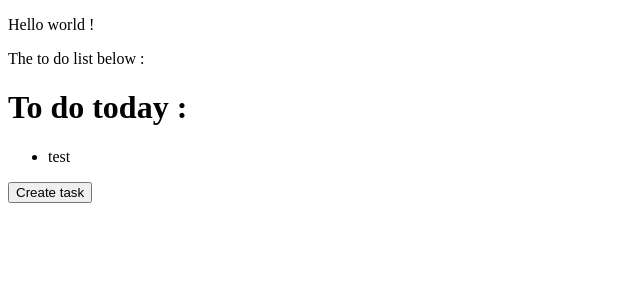
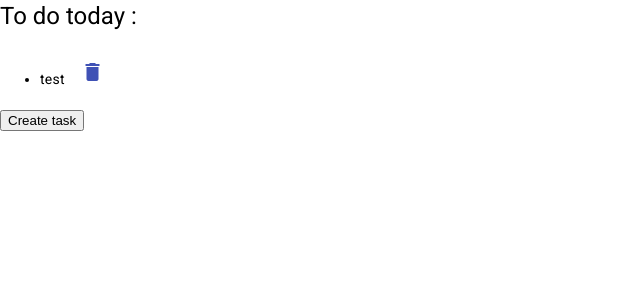
Before and after one commit to Darchevil/app, an Angular app: page / in a window 1280 px wide. Shown: the top 300 px of the page, without its empty margins (0-640 px from the left). Built offline with nearby package versions, Linux system fonts and the light colour scheme.

Commit message:
Adding and deleting Task

```diff
--- a/angular.json
+++ b/angular.json
@@ -22,7 +22,10 @@
               "projects/todo-src/src/favicon.ico",
               "projects/todo-src/src/assets"
             ],
-            "styles": ["projects/todo-src/src/styles.css"],
+            "styles": [
+              "@angular/material/prebuilt-themes/indigo-pink.css",
+              "projects/todo-src/src/styles.css"
+            ],
             "scripts": [],
             "server": "projects/todo-src/src/main.server.ts",
             "prerender": true,
@@ -81,7 +84,10 @@
               "projects/todo-src/src/favicon.ico",
               "projects/todo-src/src/assets"
             ],
-            "styles": ["projects/todo-src/src/styles.css"],
+            "styles": [
+              "@angular/material/prebuilt-themes/indigo-pink.css",
+              "projects/todo-src/src/styles.css"
+            ],
             "scripts": []
           }
         }
--- a/projects/todo-src/src/app/app.component.html
+++ b/projects/todo-src/src/app/app.component.html
@@ -1,7 +1,3 @@
-<p>Hello world !</p>
-
-<p>The to do list below :</p>
-
 <app-todo-list></app-todo-list>
 
 <router-outlet></router-outlet>
--- a/projects/todo-src/src/app/app.config.ts
+++ b/projects/todo-src/src/app/app.config.ts
@@ -3,7 +3,8 @@ import { provideRouter } from '@angular/router';
 
 import { routes } from './app.routes';
 import { provideClientHydration } from '@angular/platform-browser';
+import { provideAnimations } from '@angular/platform-browser/animations';
 
 export const appConfig: ApplicationConfig = {
-  providers: [provideRouter(routes), provideClientHydration()]
+  providers: [provideRouter(routes), provideClientHydration(), provideAnimations()]
 };
--- a/projects/todo-src/src/app/components/popup/popup.component.ts
+++ b/projects/todo-src/src/app/components/popup/popup.component.ts
@@ -1,5 +1,5 @@
 import { Component, EventEmitter, OnInit, Output } from '@angular/core';
-import { MatDialog, MatDialogModule } from '@angular/material/dialog';
+import { MatDialogModule, MatDialogRef } from '@angular/material/dialog';
 import { CommonModule, NgIf } from '@angular/common';
 import {
   FormControl,
@@ -33,14 +33,14 @@ export class PopupComponent {
 
   taskCreated?: Task;
   @Output() newTask = new EventEmitter<Task>();
-  constructor(private dialog: MatDialog) {}
+  constructor(private dialog: MatDialogRef<PopupComponent>) {}
 
   get titleCreate() {
     return this.taskForm.get('titleCreate');
   }
 
   onClose() {
-    this.dialog.closeAll();
+    this.dialog.close();
   }
 
   onSubmit() {
@@ -49,6 +49,6 @@ export class PopupComponent {
       this.taskCreated = new Task(taskResult.titleCreate);
       this.newTask.emit(this.taskCreated);
     }
-    this.dialog.closeAll();
+    this.dialog.close();
   }
 }
--- a/projects/todo-src/src/app/components/todo-list/todo-list-element/todo-list-element.component.html
+++ b/projects/todo-src/src/app/components/todo-list/todo-list-element/todo-list-element.component.html
@@ -1,3 +1,13 @@
 <ul *ngFor="let task of listTask">
-  <li>{{ task.title }}</li>
+  <li>
+    {{ task.title }}
+    <button
+      mat-icon-button
+      color="primary"
+      aria-label="delete a task"
+      (click)="deleteTask(task)"
+    >
+      <mat-icon>delete</mat-icon>
+    </button>
+  </li>
 </ul>
--- a/projects/todo-src/src/app/components/todo-list/todo-list-element/todo-list-element.component.ts
+++ b/projects/todo-src/src/app/components/todo-list/todo-list-element/todo-list-element.component.ts
@@ -1,20 +1,29 @@
-import { Component, Input, OnInit } from '@angular/core';
+import { Component, Input, OnInit, Output } from '@angular/core';
 import { Task } from '../../../types/task';
 import { NgFor } from '@angular/common';
+import { MatButtonModule } from '@angular/material/button';
+import { MatIconModule } from '@angular/material/icon';
+import { EventEmitter } from '@angular/core';
 
 @Component({
   selector: 'todo-list-element',
   standalone: true,
-  imports: [NgFor],
+  imports: [NgFor, MatButtonModule, MatIconModule],
   templateUrl: './todo-list-element.component.html',
   styleUrl: './todo-list-element.component.css',
 })
 export class TodoListElementComponent implements OnInit {
   //child
   @Input() listTask: Array<Task> = [];
+  @Output() taskDeleted = new EventEmitter<Task>();
+
   task: Task = { title: 'test', done: false };
 
   ngOnInit(): void {
     this.listTask.push(this.task);
   }
+
+  deleteTask(taskToDelete: Task) {
+    this.taskDeleted.emit(taskToDelete);
+  }
 }
--- a/projects/todo-src/src/app/components/todo-list/todo-list.component.html
+++ b/projects/todo-src/src/app/components/todo-list/todo-list.component.html
@@ -1,6 +1,8 @@
 <h1>To do today :</h1>
 
-<todo-list-element [listTask]="listTask"></todo-list-element>
+<todo-list-element
+  [listTask]="listTask"
+  (taskDeleted)="deleteTask($event)"
+></todo-list-element>
 
-<app-popup *ngIf="opened" (newTask)="addNewTask($event)"></app-popup>
 <button (click)="openPopup()">Create task</button>
--- a/projects/todo-src/src/app/components/todo-list/todo-list.component.ts
+++ b/projects/todo-src/src/app/components/todo-list/todo-list.component.ts
@@ -22,14 +22,15 @@ export class TodoListComponent {
   constructor(private dialog: MatDialog) {}
   //Parent component
   //Possède une liste de task et c'est lui qui update les task et qui peut agir sur les tasks
-  // updateListTask(taskToPush: Task) {
-  //   this.listTask.push(taskToPush);
-  // }
   opened: boolean = false;
   listTask: Array<Task> = [];
   openPopup() {
-    this.opened = true;
-    // this.dialog.open(PopupComponent);
+    const dialogRef = this.dialog.open(PopupComponent);
+
+    dialogRef.componentInstance.newTask.subscribe((taskCreated: Task) => {
+      console.log('Nouvelle tache :', taskCreated);
+      this.listTask.push(taskCreated);
+    });
   }
   addNewTask(taskToCreate: Task) {
     this.listTask.push(taskToCreate);
@@ -38,4 +39,11 @@ export class TodoListComponent {
   onCloseClick(): void {
     this.dialog.closeAll();
   }
+
+  deleteTask(taskToDelete: Task) {
+    const index = this.listTask.indexOf(taskToDelete);
+    if (index !== -1) {
+      this.listTask.splice(index, 1);
+    }
+  }
 }
--- a/projects/todo-src/src/index.html
+++ b/projects/todo-src/src/index.html
@@ -6,8 +6,10 @@
   <base href="/">
   <meta name="viewport" content="width=device-width, initial-scale=1">
   <link rel="icon" type="image/x-icon" href="favicon.ico">
+  <link href="https://fonts.googleapis.com/css2?family=Roboto:wght@300;400;500&display=swap" rel="stylesheet">
+  <link href="https://fonts.googleapis.com/icon?family=Material+Icons" rel="stylesheet">
 </head>
-<body>
+<body class="mat-typography">
   <app-root></app-root>
 </body>
 </html>
--- a/projects/todo-src/src/styles.css
+++ b/projects/todo-src/src/styles.css
@@ -1 +1,4 @@
 /* You can add global styles to this file, and also import other style files */
+
+html, body { height: 100%; }
+body { margin: 0; font-family: Roboto, "Helvetica Neue", sans-serif; }
```
